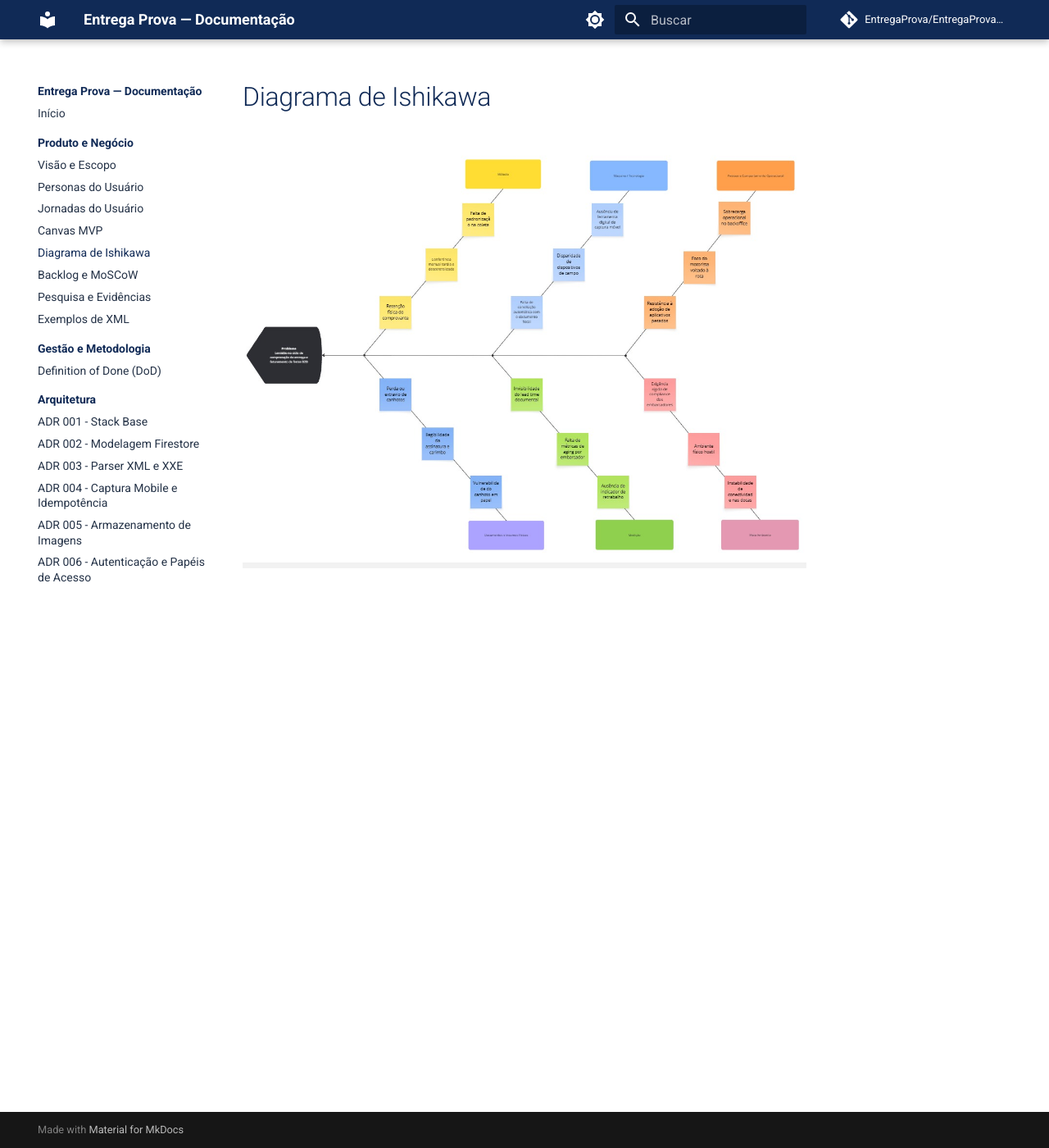
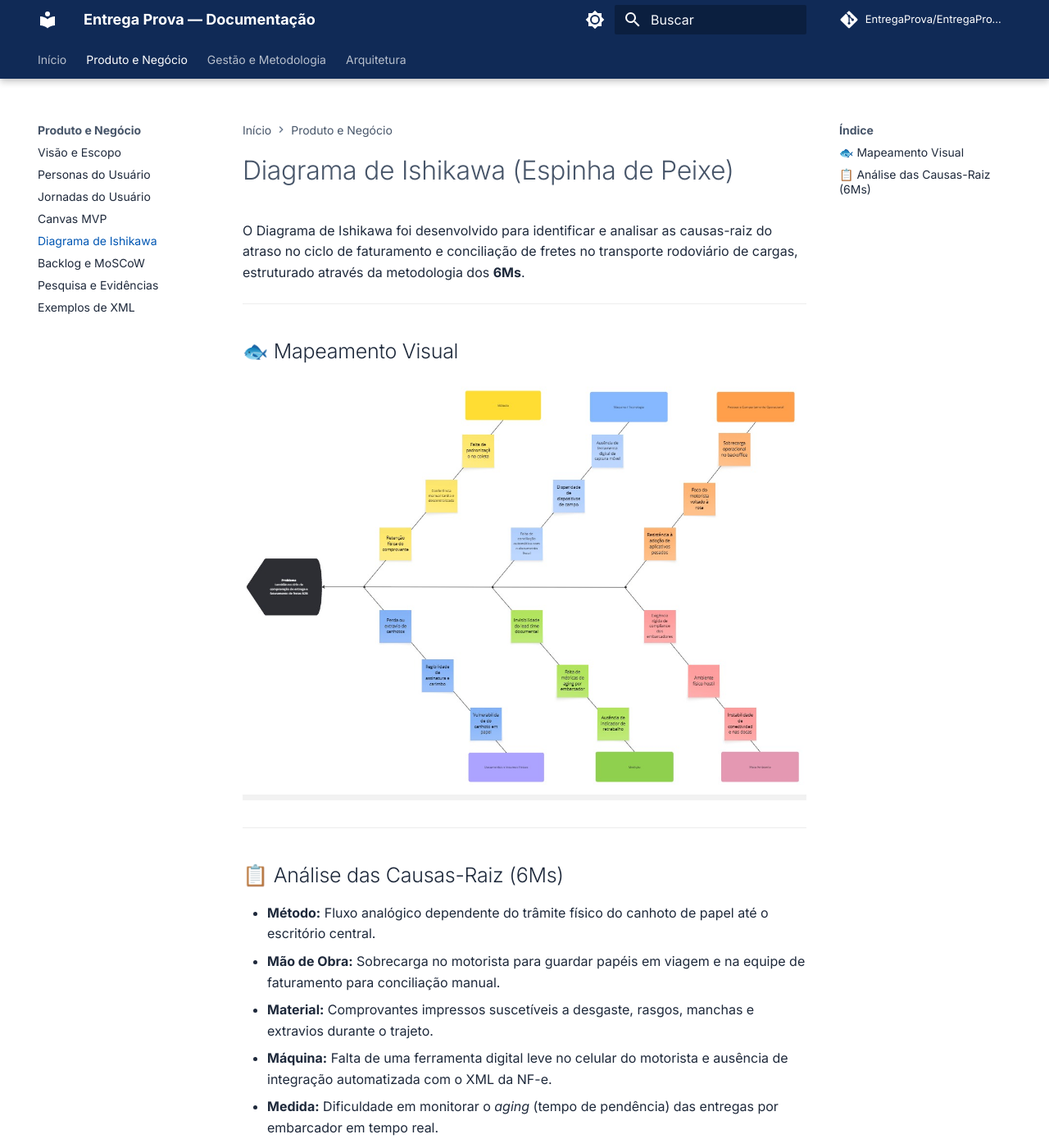
Before and after one commit to EntregaProva/EntregaProva-documentation, an MkDocs documentation site: the page built from docs/produto/ishikawa.md, in a window 1280 px wide and 1400 px high. Shown: the whole window at 82% size. Built offline with MkDocs 1.6.1 and Material for MkDocs 9.7.7, drawn with Linux system fonts in a browser that asks for light colours; comment, search, counter and statistics services are not loaded; some of the changed text lies outside the part shown.

Commit message:
style & a11y: aprimora harmonia visual, acessibilidade WCAG e adiciona testes e2e com Playwright

```diff
--- a/docs/assets/css/extra.css
+++ b/docs/assets/css/extra.css
@@ -1,33 +1,115 @@
-/* Paleta Oficial Entrega Prova */
+/* Paleta Oficial Entrega Prova - Acessível e Harmoniosa */
+
 :root {
-  /* Cor primária: Azul Escuro (#102A56) */
-  --md-primary-fg-color:        #102A56;
-  --md-primary-fg-color--light: #0878F9;
-  --md-primary-fg-color--dark:  #243247;
-  --md-primary-bg-color:        #FFFFFF;
-
-  /* Cor de destaque/links/botões: Azul Vibrante (#0878F9) */
-  --md-accent-fg-color:         #0878F9;
-  --md-accent-fg-color--transparent: rgba(8, 120, 249, 0.1);
+  --ep-navy:        #102A56;
+  --ep-navy-dark:   #0A1B38;
+  --ep-blue:        #0878F9;
+  --ep-blue-hover:  #0056B3;
+  --ep-text-dark:   #1E293B;
+  --ep-text-muted:  #64748B;
 }
 
-/* Ajuste fino para modo claro */
+/* ==========================================================================
+   Modo Claro (Default)
+   ========================================================================== */
 [data-md-color-scheme="default"] {
-  --md-default-bg-color:        #FFFFFF;
-  --md-default-fg-color:        #243247;
-  --md-default-fg-color--light: #102A56;
+  --md-primary-fg-color:              #102A56;
+  --md-primary-fg-color--light:       #1E3A8A;
+  --md-primary-fg-color--dark:        #0A1B38;
+  --md-primary-bg-color:              #FFFFFF;
+  --md-primary-bg-color--light:       #F8FAFC;
+
+  --md-accent-fg-color:               #0878F9;
+  --md-accent-fg-color--transparent:  rgba(8, 120, 249, 0.12);
+
+  --md-default-fg-color:              #1E293B;
+  --md-default-fg-color--light:       #475569;
+  --md-default-fg-color--lighter:     #64748B;
+  --md-default-bg-color:              #FFFFFF;
+  --md-default-bg-color--light:       #F8FAFC;
+
+  /* Links com alto contraste acessível (WCAG AA > 4.5:1) */
+  --md-typeset-a-color:               #0056B3;
 }
 
-/* Ajuste fino para modo escuro */
+/* ==========================================================================
+   Modo Escuro (Slate)
+   ========================================================================== */
 [data-md-color-scheme="slate"] {
-  --md-default-bg-color:        #102A56;
-  --md-default-fg-color:        #DCEBFF;
-  --md-primary-fg-color:        #243247;
-  --md-accent-fg-color:         #0878F9;
+  --md-primary-fg-color:              #0F172A;
+  --md-primary-fg-color--light:       #1E293B;
+  --md-primary-fg-color--dark:        #020617;
+  --md-primary-bg-color:              #FFFFFF;
+  --md-primary-bg-color--light:       #F1F5F9;
+
+  --md-accent-fg-color:               #38BDF8;
+  --md-accent-fg-color--transparent:  rgba(56, 189, 248, 0.15);
+
+  --md-default-fg-color:              #F8FAFC;
+  --md-default-fg-color--light:       #E2E8F0;
+  --md-default-fg-color--lighter:     #94A3B8;
+  --md-default-bg-color:              #0B1120;
+  --md-default-bg-color--light:       #111827;
+
+  /* Links com excelente legibilidade no fundo escuro */
+  --md-typeset-a-color:               #38BDF8;
 }
 
-/* Detalhe de destaque em citações e blocos */
+/* ==========================================================================
+   Acessibilidade e Tipografia
+   ========================================================================== */
+/* Rodapé com contraste acessível */
+.md-copyright,
+.md-copyright a {
+  color: #94A3B8 !important;
+}
+
+.md-typeset a {
+  text-decoration: underline;
+  text-decoration-thickness: 1.5px;
+  text-underline-offset: 3px;
+  transition: color 0.15s ease, opacity 0.15s ease;
+}
+
+.md-typeset a:hover {
+  opacity: 0.85;
+}
+
+/* Citações e Blockquotes com design contemporâneo */
 .md-typeset blockquote {
-  border-left-color: #0878F9;
-  background-color: rgba(220, 235, 255, 0.25);
+  border-left: 4px solid var(--md-accent-fg-color);
+  background-color: var(--md-accent-fg-color--transparent);
+  border-radius: 0 8px 8px 0;
+  padding: 0.8rem 1.2rem;
+  margin: 1.2rem 0;
 }
+
+/* Tabelas limpas e com boa respiração */
+.md-typeset table:not([class]) {
+  border-radius: 8px;
+  overflow: hidden;
+  box-shadow: 0 1px 3px rgba(0, 0, 0, 0.06);
+  margin: 1.5rem 0;
+}
+
+.md-typeset table:not([class]) th {
+  background-color: var(--md-primary-fg-color--light);
+  color: #FFFFFF;
+  font-weight: 600;
+  padding: 0.8rem 1rem;
+}
+
+[data-md-color-scheme="slate"] .md-typeset table:not([class]) th {
+  background-color: #1E293B;
+  color: #F8FAFC;
+}
+
+.md-typeset table:not([class]) td {
+  padding: 0.75rem 1rem;
+}
+
+/* Admonitions e Callouts */
+.md-typeset .admonition {
+  border-radius: 8px;
+  box-shadow: 0 2px 6px rgba(0, 0, 0, 0.04);
+}
--- a/docs/produto/ishikawa.md
+++ b/docs/produto/ishikawa.md
@@ -1 +1,20 @@
-![Diagrama de Ishikawa](../assets/img/ishikawa.jpg)
+# Diagrama de Ishikawa (Espinha de Peixe)
+
+O Diagrama de Ishikawa foi desenvolvido para identificar e analisar as causas-raiz do atraso no ciclo de faturamento e conciliação de fretes no transporte rodoviário de cargas, estruturado através da metodologia dos **6Ms**.
+
+---
+
+## 🐟 Mapeamento Visual
+
+![Diagrama de Ishikawa - Causa-raiz do atraso no faturamento de fretes](../assets/img/ishikawa.jpg)
+
+---
+
+## 📋 Análise das Causas-Raiz (6Ms)
+
+* **Método:** Fluxo analógico dependente do trâmite físico do canhoto de papel até o escritório central.
+* **Mão de Obra:** Sobrecarga no motorista para guardar papéis em viagem e na equipe de faturamento para conciliação manual.
+* **Material:** Comprovantes impressos suscetíveis a desgaste, rasgos, manchas e extravios durante o trajeto.
+* **Máquina:** Falta de uma ferramenta digital leve no celular do motorista e ausência de integração automatizada com o XML da NF-e.
+* **Medida:** Dificuldade em monitorar o *aging* (tempo de pendência) das entregas por embarcador em tempo real.
+* **Meio Ambiente:** Operação em estrada com intempéries climáticas que degradam os documentos físicos.
--- a/mkdocs.yml
+++ b/mkdocs.yml
@@ -21,11 +21,20 @@
       toggle:
         icon: material/brightness-4
         name: Mudar para modo claro
+  font:
+    text: Inter
+    code: JetBrains Mono
   features:
     - navigation.instant
     - navigation.tracking
+    - navigation.tabs
+    - navigation.tabs.sticky
     - navigation.sections
     - navigation.expand
+    - navigation.path
+    - navigation.top
+    - search.suggest
+    - search.highlight
     - content.code.copy
 
 extra_css:
```
Also changed, not shown: package.json (added, +12 -0 lines), 4 other files.
